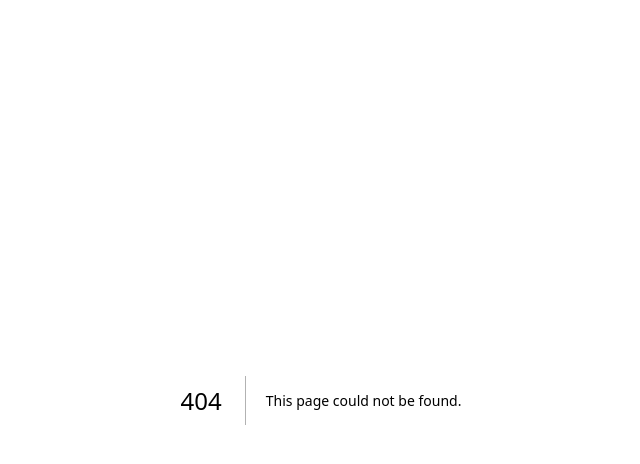
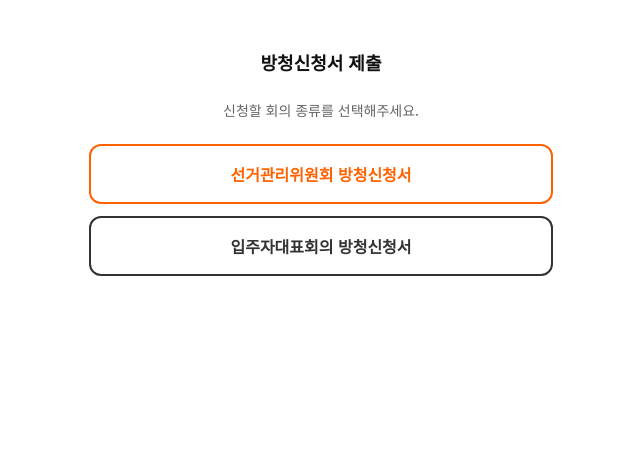
Before and after one commit to baekgooo/samsantown-newsletter, a Next.js app: page /petition in a window 1280 px wide. Before the commit this address had no page. Shown: the top 464 px of the page, without its empty margins (319-959 px from the left). Built offline with nearby package versions, Linux system fonts and the light colour scheme.

Commit message:
feat: add petition selection and form pages

```diff
--- /dev/null
+++ b/app/petition/board/page.tsx
@@ -0,0 +1,5 @@
+import PetitionForm from '@/components/petition/PetitionForm'
+
+export default function BoardPetitionPage() {
+  return <PetitionForm formType="board" />
+}
--- /dev/null
+++ b/app/petition/election/page.tsx
@@ -0,0 +1,5 @@
+import PetitionForm from '@/components/petition/PetitionForm'
+
+export default function ElectionPetitionPage() {
+  return <PetitionForm formType="election" />
+}
--- /dev/null
+++ b/app/petition/page.tsx
@@ -0,0 +1,24 @@
+import Link from 'next/link'
+
+export default function PetitionPage() {
+  return (
+    <div className="max-w-lg mx-auto p-6 pt-12 text-center space-y-6">
+      <h1 className="text-lg font-bold text-[#111]">방청신청서 제출</h1>
+      <p className="text-sm text-[#666]">신청할 회의 종류를 선택해주세요.</p>
+      <div className="flex flex-col gap-3">
+        <Link
+          href="/petition/election"
+          className="py-4 border-2 border-[#FF6200] text-[#FF6200] font-bold rounded-xl hover:bg-[#fff5f0]"
+        >
+          선거관리위원회 방청신청서
+        </Link>
+        <Link
+          href="/petition/board"
+          className="py-4 border-2 border-[#333] text-[#333] font-bold rounded-xl hover:bg-[#f5f5f5]"
+        >
+          입주자대표회의 방청신청서
+        </Link>
+      </div>
+    </div>
+  )
+}
```
